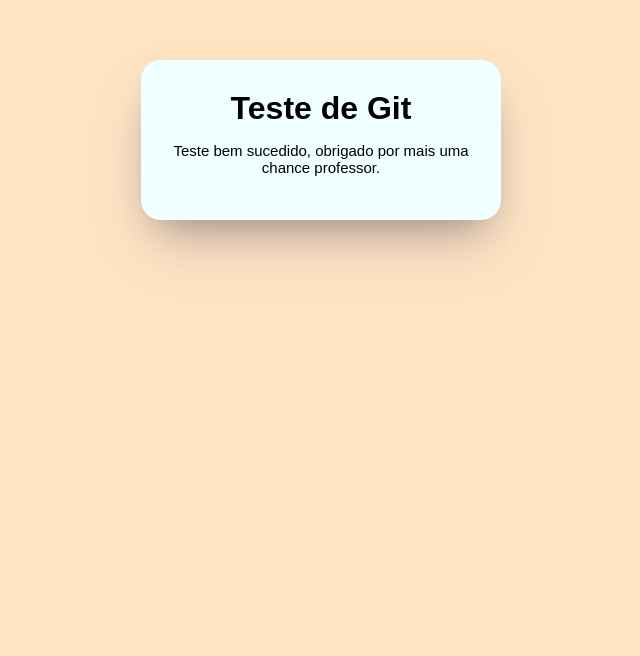
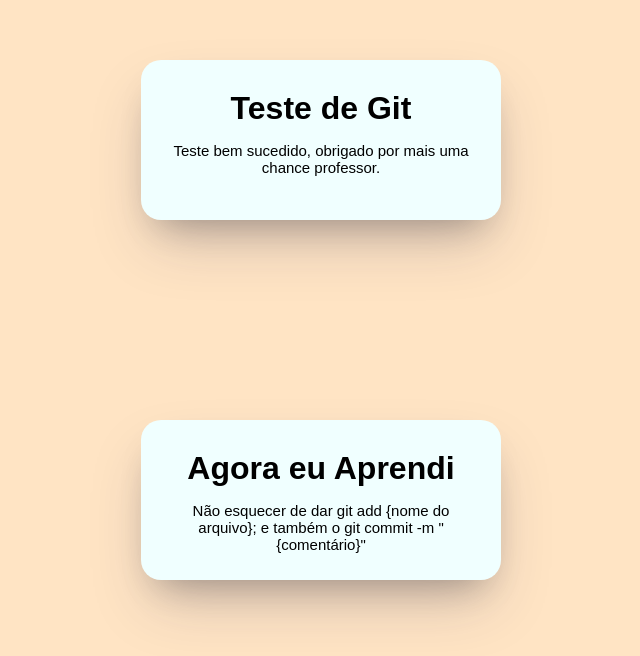
Before and after one commit to OthavioLuis/Teste_Git, a plain HTML site: page index.html in a window 1280 px wide. Shown: the part 140-796 px from the top of the page, without its empty margins (59-699 px from the left). Drawn offline with Linux system fonts and the light colour scheme.

Commit message:
adicionei mais uma Div

```diff
--- a/index.html
+++ b/index.html
@@ -11,5 +11,9 @@
         <h1>Teste de Git</h1>
         <p>Teste bem sucedido, obrigado por mais uma chance professor.</p>
     </div>
+    <div>
+        <h1>Agora eu Aprendi</h1>
+        <p>Não esquecer de dar git add {nome do arquivo}; e também o git commit -m "{comentário}"</p>
+    </div>
 </body>
 </html>
```
